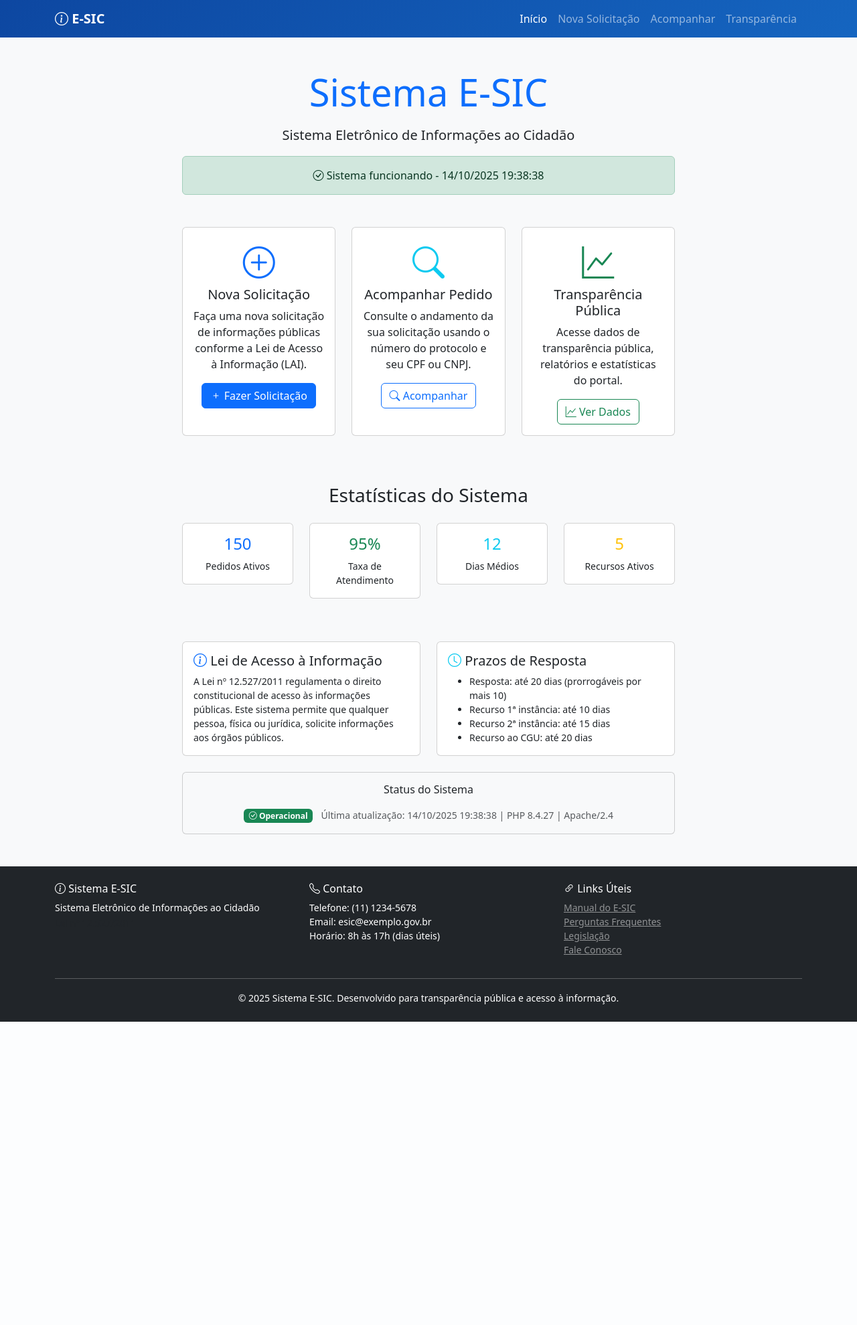
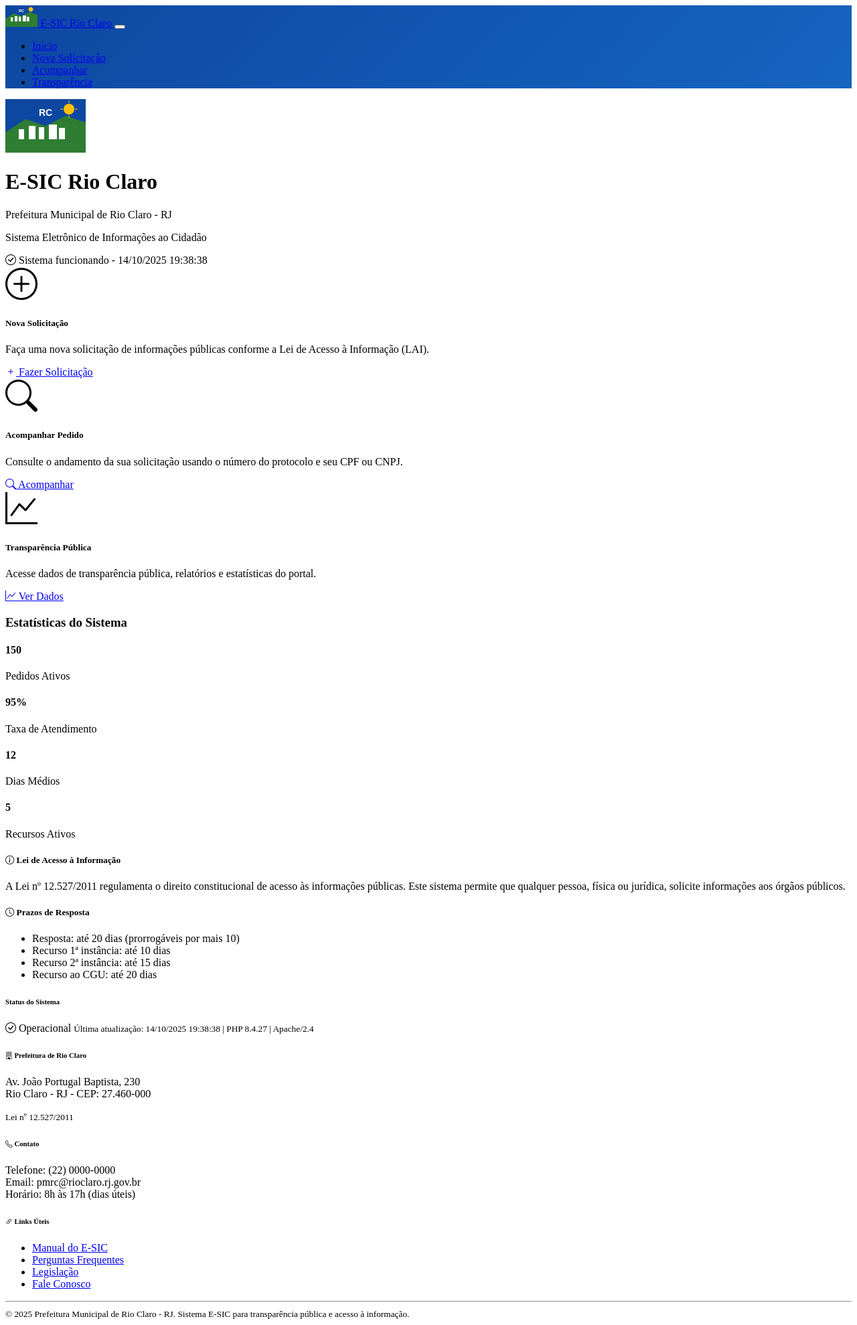
Before and after one commit to DalmoVieira/esic, a PHP site: page /esic/ in a window 1280 px wide. Shown: the whole page at 67% size. Before the commit the page ends 1526 px from the top, so only its background shows below. Run offline with PHP 8.4, Linux system fonts and the light colour scheme.

Commit message:
🏛️ Personalização: Sistema E-SIC para Prefeitura de Rio Claro - RJ
✨ Informações da Prefeitura:
- 🏢 Nome: Prefeitura Municipal de Rio Claro
- 📍 Endereço: Av. João Portugal Baptista, 230
- 🌍 Localização: Rio Claro - RJ - CEP: 27.460-000
- 📧 Email: pmrc@rioclaro.rj.gov.br

🎨 Interface atualizada:
- 🖼️ Logo fictício SVG criado (assets/images/logo-rioclaro.svg)
- 🏷️ Títulos personalizados para Rio Claro
- 🧭 Navbar com logo da prefeitura
- 📧 Emails configurados para domínio rioclaro.rj.gov.br
- 📱 Footer com informações de contato atualizadas

⚙️ Configurações:
- 🔧 Constants.php com dados organizacionais
- 🌐 Production.php com domínio e emails
- 📄 Todas as páginas personalizadas

```diff
--- a/acompanhar.php
+++ b/acompanhar.php
@@ -3,7 +3,7 @@
 <head>
     <meta charset="UTF-8">
     <meta name="viewport" content="width=device-width, initial-scale=1.0">
-    <title>Acompanhar Solicitação - E-SIC</title>
+    <title>Acompanhar Solicitação - E-SIC Rio Claro</title>
     <link href="https://cdn.jsdelivr.net/npm/bootstrap@5.3.2/dist/css/bootstrap.min.css" rel="stylesheet">
     <link rel="stylesheet" href="https://cdn.jsdelivr.net/npm/bootstrap-icons@1.11.0/font/bootstrap-icons.css">
 </head>
@@ -11,7 +11,8 @@
     <nav class="navbar navbar-expand-lg navbar-dark" style="background: linear-gradient(135deg, #0d47a1, #1565c0);">
         <div class="container">
             <a class="navbar-brand fw-bold" href="/">
-                <i class="bi bi-info-circle"></i> E-SIC
+                <img src="assets/images/logo-rioclaro.svg" alt="Logo Rio Claro" height="32" class="me-2" onerror="this.style.display='none'">
+                E-SIC Rio Claro
             </a>
             <div class="navbar-nav ms-auto">
                 <a class="nav-link" href="/">← Voltar ao Início</a>
--- a/index.php
+++ b/index.php
@@ -3,8 +3,8 @@
 <head>
     <meta charset="UTF-8">
     <meta name="viewport" content="width=device-width, initial-scale=1.0">
-    <title>E-SIC - Sistema Eletrônico de Informações ao Cidadão</title>
-    <meta name="description" content="Sistema Eletrônico de Informações ao Cidadão - Lei de Acesso à Informação">
+    <title>E-SIC - Prefeitura de Rio Claro - RJ</title>
+    <meta name="description" content="Sistema Eletrônico de Informações ao Cidadão - Prefeitura Municipal de Rio Claro - RJ"
     <link href="https://cdn.jsdelivr.net/npm/bootstrap@5.3.2/dist/css/bootstrap.min.css" rel="stylesheet">
     <link rel="stylesheet" href="https://cdn.jsdelivr.net/npm/bootstrap-icons@1.11.0/font/bootstrap-icons.css">
     <style>
@@ -28,7 +28,8 @@
     <nav class="navbar navbar-expand-lg navbar-dark hero-gradient">
         <div class="container">
             <a class="navbar-brand fw-bold" href="/">
-                <i class="bi bi-info-circle"></i> E-SIC
+                <img src="assets/images/logo-rioclaro.svg" alt="Logo Rio Claro" height="32" class="me-2" onerror="this.style.display='none'">
+                E-SIC Rio Claro
             </a>
             <button class="navbar-toggler" type="button" data-bs-toggle="collapse" data-bs-target="#navbarNav">
                 <span class="navbar-toggler-icon"></span>
@@ -56,8 +57,10 @@
         <div class="row justify-content-center">
             <div class="col-md-8">
                 <div class="text-center mb-5">
-                    <h1 class="display-4 text-primary mb-3">Sistema E-SIC</h1>
-                    <p class="lead">Sistema Eletrônico de Informações ao Cidadão</p>
+                    <img src="assets/images/logo-rioclaro.svg" alt="Logo Prefeitura de Rio Claro" class="mb-3" style="max-height: 80px;" onerror="this.style.display='none'">
+                    <h1 class="display-4 text-primary mb-3">E-SIC Rio Claro</h1>
+                    <p class="lead">Prefeitura Municipal de Rio Claro - RJ</p>
+                    <p class="text-muted">Sistema Eletrônico de Informações ao Cidadão</p>
                     <div class="alert alert-success">
                         <i class="bi bi-check-circle"></i> Sistema funcionando - <?= date('d/m/Y H:i:s') ?>
                     </div>
@@ -196,15 +199,18 @@
         <div class="container">
             <div class="row">
                 <div class="col-md-4">
-                    <h6><i class="bi bi-info-circle"></i> Sistema E-SIC</h6>
-                    <p class="small mb-0">Sistema Eletrônico de Informações ao Cidadão</p>
+                    <h6><i class="bi bi-building"></i> Prefeitura de Rio Claro</h6>
+                    <p class="small mb-0">
+                        Av. João Portugal Baptista, 230<br>
+                        Rio Claro - RJ - CEP: 27.460-000
+                    </p>
                     <small class="text-muted">Lei nº 12.527/2011</small>
                 </div>
                 <div class="col-md-4">
                     <h6><i class="bi bi-telephone"></i> Contato</h6>
                     <p class="small mb-0">
-                        Telefone: (11) 1234-5678<br>
-                        Email: esic@exemplo.gov.br<br>
+                        Telefone: (22) 0000-0000<br>
+                        Email: pmrc@rioclaro.rj.gov.br<br>
                         Horário: 8h às 17h (dias úteis)
                     </p>
                 </div>
@@ -220,7 +226,7 @@
             </div>
             <hr class="my-3">
             <div class="text-center">
-                <small>&copy; 2025 Sistema E-SIC. Desenvolvido para transparência pública e acesso à informação.</small>
+                <small>&copy; 2025 Prefeitura Municipal de Rio Claro - RJ. Sistema E-SIC para transparência pública e acesso à informação.</small>
             </div>
         </div>
     </footer>
--- a/novo-pedido.php
+++ b/novo-pedido.php
@@ -3,7 +3,7 @@
 <head>
     <meta charset="UTF-8">
     <meta name="viewport" content="width=device-width, initial-scale=1.0">
-    <title>Nova Solicitação - E-SIC</title>
+    <title>Nova Solicitação - E-SIC Rio Claro</title>
     <link href="https://cdn.jsdelivr.net/npm/bootstrap@5.3.2/dist/css/bootstrap.min.css" rel="stylesheet">
     <link rel="stylesheet" href="https://cdn.jsdelivr.net/npm/bootstrap-icons@1.11.0/font/bootstrap-icons.css">
 </head>
@@ -11,7 +11,8 @@
     <nav class="navbar navbar-expand-lg navbar-dark" style="background: linear-gradient(135deg, #0d47a1, #1565c0);">
         <div class="container">
             <a class="navbar-brand fw-bold" href="/">
-                <i class="bi bi-info-circle"></i> E-SIC
+                <img src="assets/images/logo-rioclaro.svg" alt="Logo Rio Claro" height="32" class="me-2" onerror="this.style.display='none'">
+                E-SIC Rio Claro
             </a>
             <div class="navbar-nav ms-auto">
                 <a class="nav-link" href="/">← Voltar ao Início</a>
--- a/transparencia.php
+++ b/transparencia.php
@@ -3,7 +3,7 @@
 <head>
     <meta charset="UTF-8">
     <meta name="viewport" content="width=device-width, initial-scale=1.0">
-    <title>Portal da Transparência - E-SIC</title>
+    <title>Portal da Transparência - E-SIC Rio Claro</title>
     <link href="https://cdn.jsdelivr.net/npm/bootstrap@5.3.2/dist/css/bootstrap.min.css" rel="stylesheet">
     <link rel="stylesheet" href="https://cdn.jsdelivr.net/npm/bootstrap-icons@1.11.0/font/bootstrap-icons.css">
 </head>
@@ -11,7 +11,8 @@
     <nav class="navbar navbar-expand-lg navbar-dark" style="background: linear-gradient(135deg, #0d47a1, #1565c0);">
         <div class="container">
             <a class="navbar-brand fw-bold" href="/">
-                <i class="bi bi-info-circle"></i> E-SIC
+                <img src="assets/images/logo-rioclaro.svg" alt="Logo Rio Claro" height="32" class="me-2" onerror="this.style.display='none'">
+                E-SIC Rio Claro
             </a>
             <div class="navbar-nav ms-auto">
                 <a class="nav-link" href="/">← Voltar ao Início</a>
```
Also changed, not shown: config/constants.php (+15 -3 lines), config/production.php (+6 -6 lines), assets/images/logo-rioclaro.svg (added).
